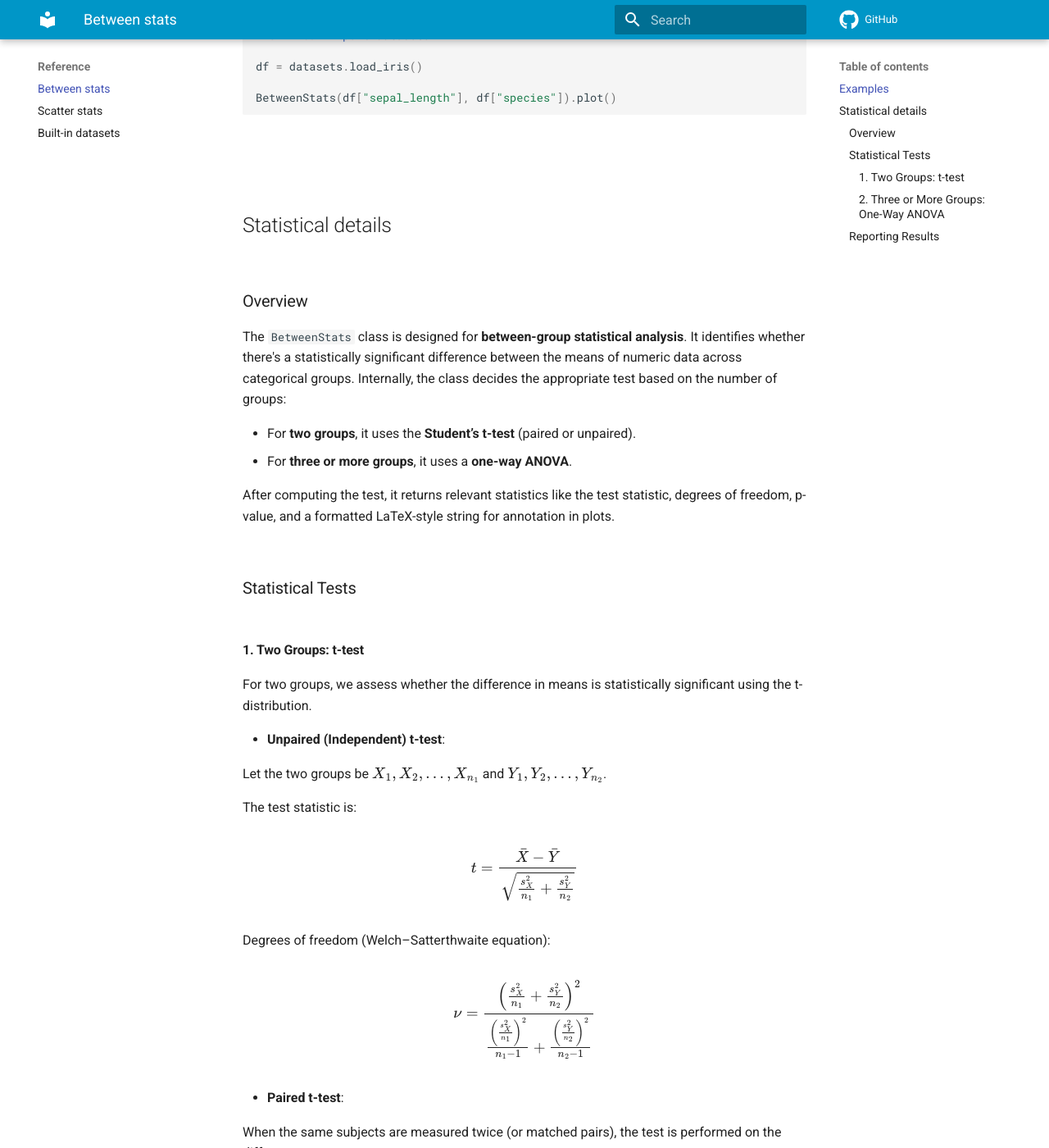
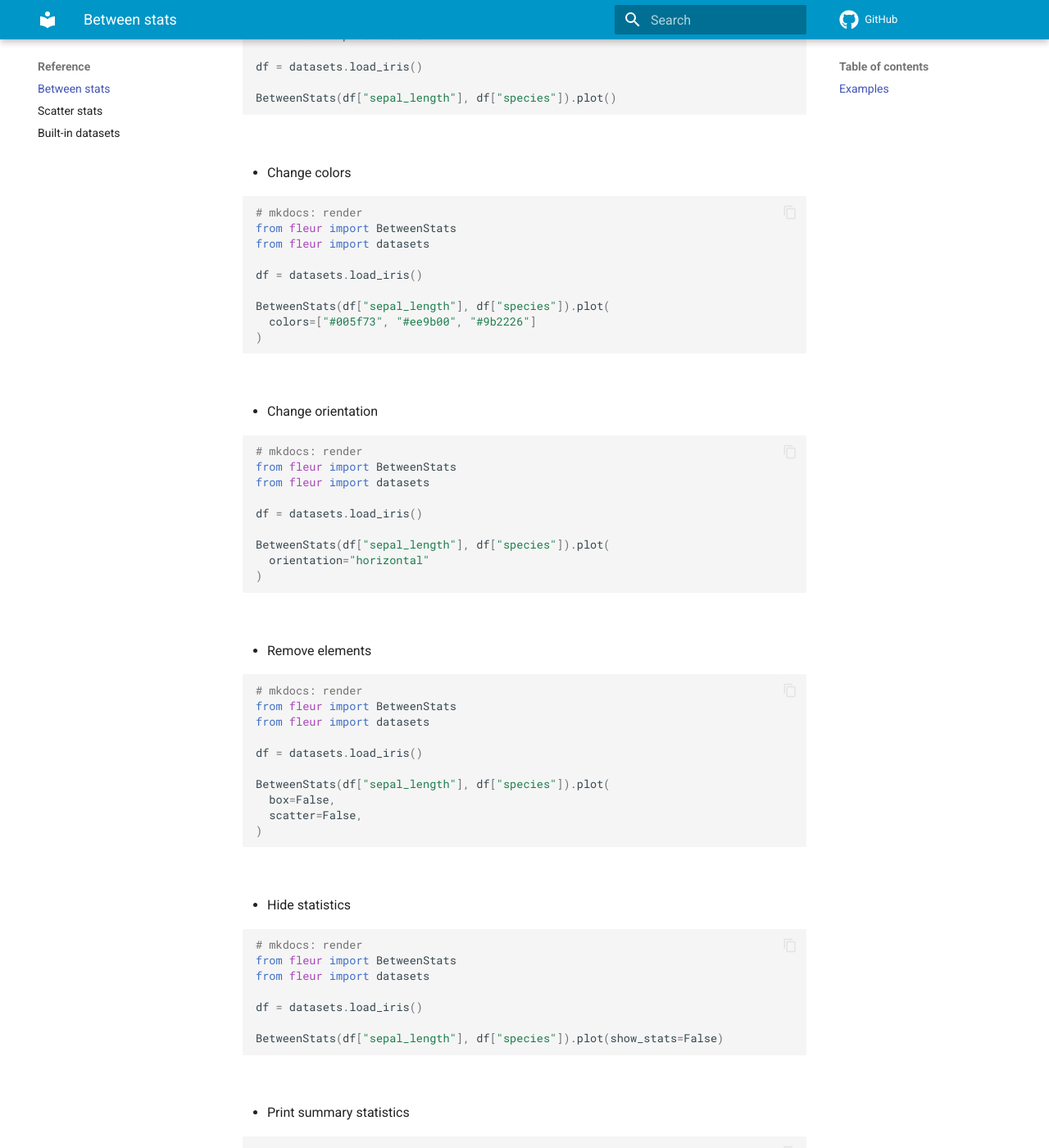
Before and after one commit to y-sunflower/fleur, an MkDocs documentation site: the page built from docs/reference/betweenstats.md, in a window 1280 px wide and 1400 px high, scrolled down 591 px. Shown: the whole window at 82% size. Built offline with MkDocs 1.6.1 and Material for MkDocs 9.7.7, drawn with Linux system fonts in a browser that asks for light colours; comment, search, counter and statistics services are not loaded; some of the changed text lies outside the part shown.

````diff
--- a/docs/reference/betweenstats.md
+++ b/docs/reference/betweenstats.md
@@ -20,113 +20,86 @@ BetweenStats(df["sepal_length"], df["species"]).plot()
 
 <br>
 
-## Statistical details
+- Change colors
 
-### Overview
+```python
+# mkdocs: render
+from fleur import BetweenStats
+from fleur import datasets
 
-The `BetweenStats` class is designed for **between-group statistical analysis**. It identifies whether there's a statistically significant difference between the means of numeric data across categorical groups. Internally, the class decides the appropriate test based on the number of groups:
+df = datasets.load_iris()
 
-- For **two groups**, it uses the **Student’s t-test** (paired or unpaired).
-- For **three or more groups**, it uses a **one-way ANOVA**.
+BetweenStats(df["sepal_length"], df["species"]).plot(
+  colors=["#005f73", "#ee9b00", "#9b2226"]
+)
+```
 
-After computing the test, it returns relevant statistics like the test statistic, degrees of freedom, p-value, and a formatted LaTeX-style string for annotation in plots.
+<br>
 
-### Statistical Tests
+- Change orientation
 
-#### 1. **Two Groups: t-test**
+```python
+# mkdocs: render
+from fleur import BetweenStats
+from fleur import datasets
 
-For two groups, we assess whether the difference in means is statistically significant using the t-distribution.
+df = datasets.load_iris()
 
-- **Unpaired (Independent) t-test**:
+BetweenStats(df["sepal_length"], df["species"]).plot(
+  orientation="horizontal"
+)
+```
 
-Let the two groups be $X_1, X_2, \ldots, X_{n_1}$ and $Y_1, Y_2, \ldots, Y_{n_2}$.
+<br>
 
-The test statistic is:
+- Remove elements
 
-$$
-t = \frac{\bar{X} - \bar{Y}}{\sqrt{\frac{s_X^2}{n_1} + \frac{s_Y^2}{n_2}}}
-$$
+```python
+# mkdocs: render
+from fleur import BetweenStats
+from fleur import datasets
 
-Degrees of freedom (Welch–Satterthwaite equation):
+df = datasets.load_iris()
 
-$$
-\nu = \frac{
-  \left( \frac{s_X^2}{n_1} + \frac{s_Y^2}{n_2} \right)^2
-}{
-  \frac{ \left( \frac{s_X^2}{n_1} \right)^2 }{n_1 - 1} +
-  \frac{ \left( \frac{s_Y^2}{n_2} \right)^2 }{n_2 - 1}
-}
-$$
+BetweenStats(df["sepal_length"], df["species"]).plot(
+  box=False,
+  scatter=False,
+)
+```
 
-- **Paired t-test**:
+<br>
 
-When the same subjects are measured twice (or matched pairs), the test is performed on the differences:
+- Hide statistics
 
-Let $D_i = X_i - Y_i$, then:
+```python
+# mkdocs: render
+from fleur import BetweenStats
+from fleur import datasets
 
-$$
-t = \frac{\bar{D}}{s_D / \sqrt{n}}
-$$
+df = datasets.load_iris()
 
-where $\bar{D}$ is the mean of differences and $s_D$ is the standard deviation of the differences.
+BetweenStats(df["sepal_length"], df["species"]).plot(show_stats=False)
+```
 
-Degrees of freedom:
+<br>
 
-$$
-\nu = n - 1
-$$
+- Print summary statistics
 
-#### 2. **Three or More Groups: One-Way ANOVA**
+```python
+# mkdocs: render
+from fleur import BetweenStats
+from fleur import datasets
 
-When comparing more than two groups, we use **Analysis of Variance (ANOVA)** to test if at least one group mean differs from the others.
+df = datasets.load_iris()
 
-Let there be $k$ groups and $N$ total observations.
+BetweenStats(df["sepal_length"], df["species"]).summary()
+```
 
-- **Between-group degrees of freedom**:
+```raw
+Between stats comparison
 
-  $$
-  df_{\text{between}} = k - 1
-  $$
+Test: One-way ANOVA with 3 groups
+F(2, 147) = 119.26, p = 0.0000, n_obs = 150
+```
 
-- **Within-group degrees of freedom**:
-
-  $$
-  df_{\text{within}} = N - k
-  $$
-
-- **F-statistic**:
-
-$$
-F = \frac{MS_{\text{between}}}{MS_{\text{within}}}
-= \frac{ \frac{SS_{\text{between}}}{df_{\text{between}}} }{ \frac{SS_{\text{within}}}{df_{\text{within}}} }
-$$
-
-Where:
-
-- $SS_{\text{between}}$ is the sum of squares between groups
-- $SS_{\text{within}}$ is the sum of squares within groups
-- $MS$ = Mean Square
-
-If the null hypothesis (that all group means are equal) is true, the F-statistic follows the $F(df_{\text{between}}, df_{\text{within}})$ distribution.
-
-### Reporting Results
-
-The formatted statistical expression rendered on the plot is:
-
-$$
-\text{<Test Name>},\quad \text{<test statistic>},\quad p = \text{<p-value>},\quad n_{obs} = \text{<total n>}
-$$
-
-Examples:
-
-- For t-test:
-
-  $$
-  t_{{Student}}(42) = 2.14,\quad p = 0.0391,\quad n_{{obs}} = 50
-  $$
-
-- For ANOVA:
-
-  $$
-  F(2, 57) = 5.82,\quad p = 0.0048,\quad n_{{obs}} = 60
-  $$
+<br>
````
Also changed, not shown: docs/examples.md (+67 -8 lines), coverage-badge.svg, 9 other files.
